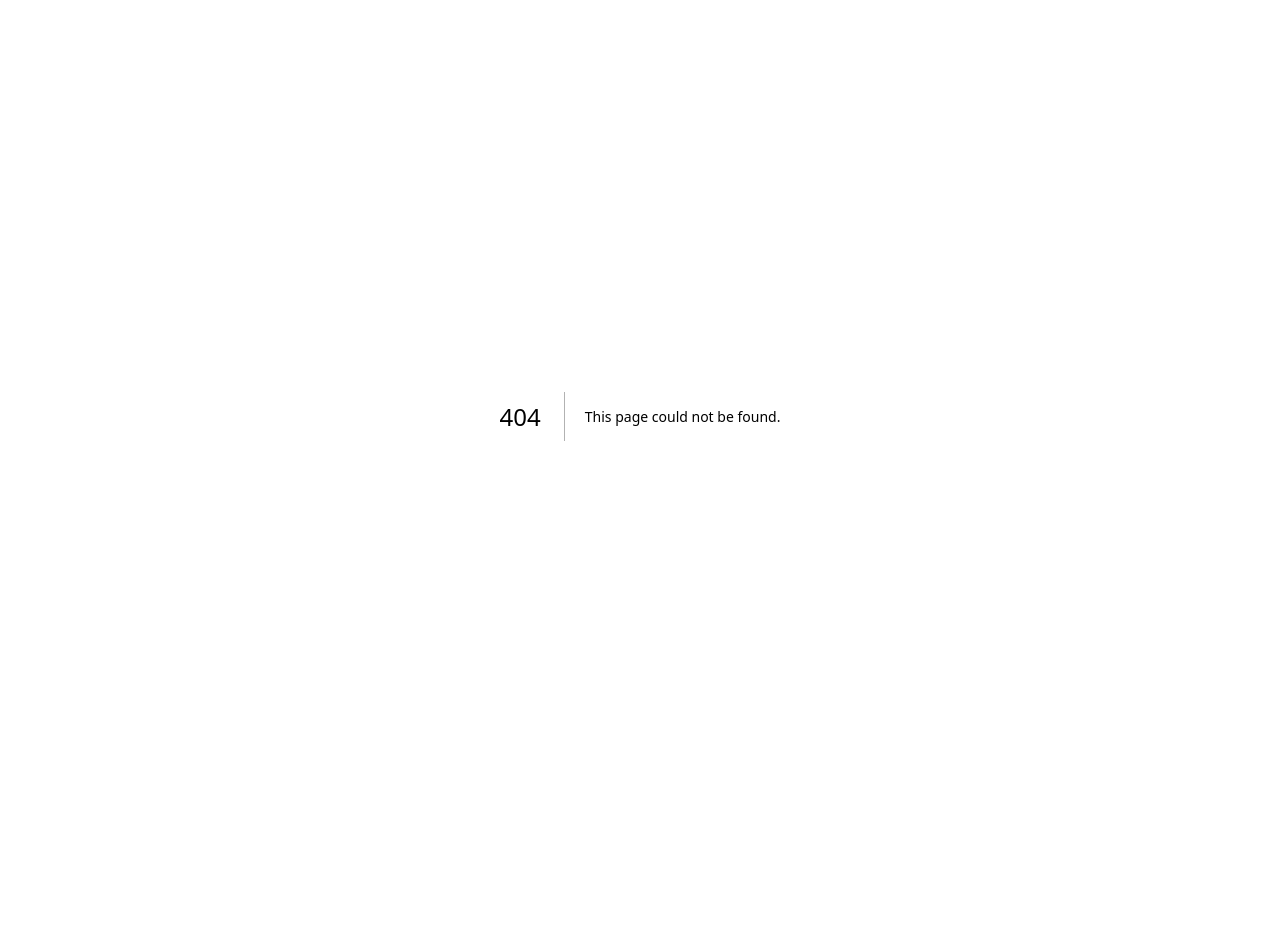
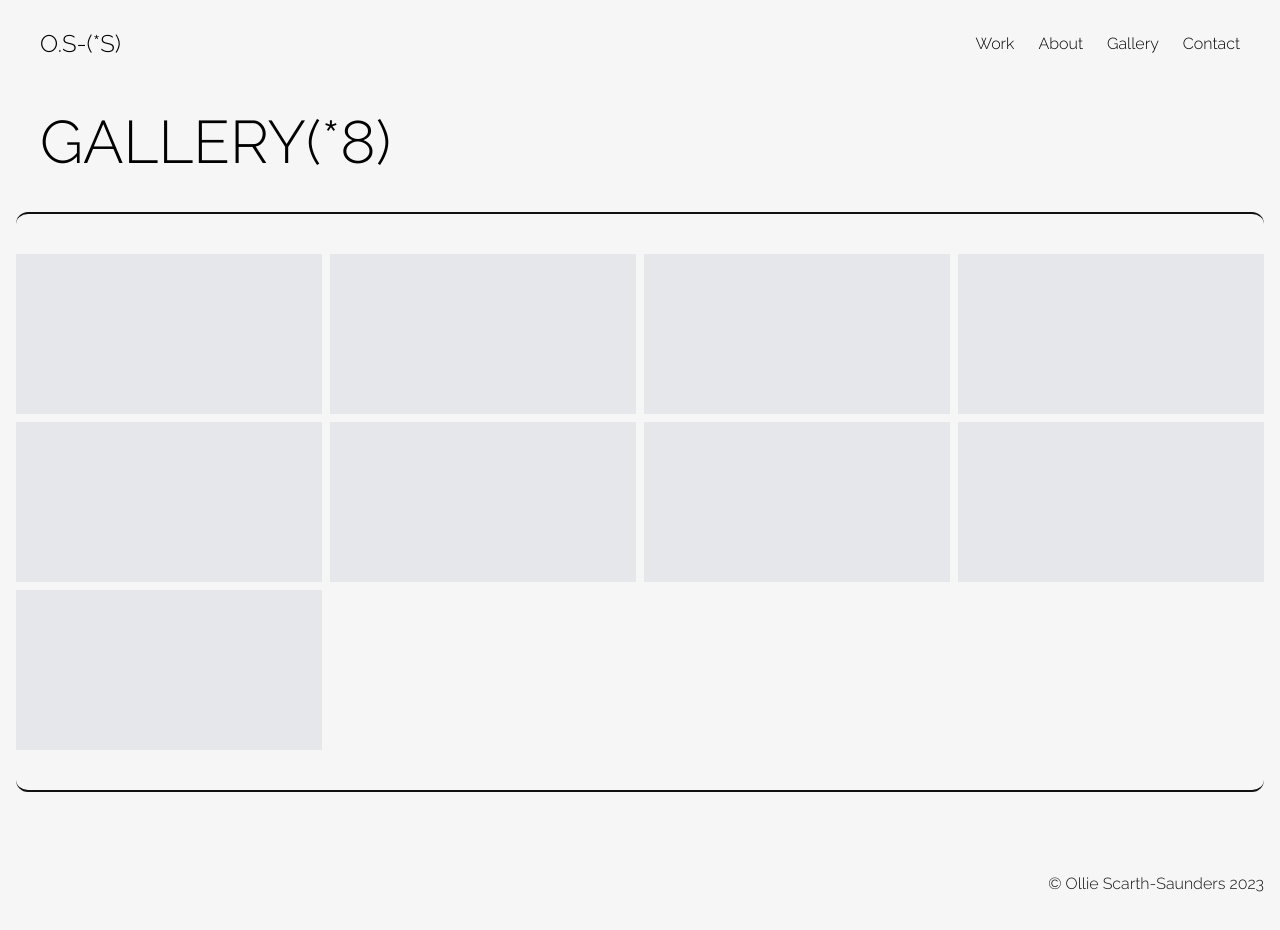
Before and after one commit to ghpaterson/ollie-scarth, a Next.js app: page /Gallery in a window 1280 px wide. Before the commit this address had no page. Shown: the top 930 px of the page. Before the commit the page ends 832 px from the top, so only its background shows below. Built offline with nearby package versions, Linux system fonts and the light colour scheme; a web font is replaced by a local one.

Commit message:
added Gallery scaffolding and conditional in Footer, contact details only rendered on landing page

```diff
--- /dev/null
+++ b/app/Gallery/page.js
@@ -0,0 +1,27 @@
+import NavBar from "@/components/NavBar";
+import Footer from "@/components/Footer";
+
+export default function Gallery() {
+  return (
+    <>
+      <NavBar />
+      <section>
+        <h1 className="font-raleway text-3xl md:text-6xl py-6 md:py-10 md:px-6">{`GALLERY(*8)`}</h1>
+      </section>
+      <section className="grid grid-cols-1 md:grid-cols-12 border-t-2 border-b-2 border-blak rounded-xl gap-2 py-10">
+        <div className="md:col-span-3 bg-gray-200 h-40 hover:bg-gray-500"></div>
+        <div className="md:col-span-3 bg-gray-200 h-40 hover:bg-gray-500"></div>
+        <div className="md:col-span-3 bg-gray-200 h-40 hover:bg-gray-500"></div>
+        <div className="md:col-span-3 bg-gray-200 h-40 hover:bg-gray-500"></div>
+        <div className="md:col-span-3 bg-gray-200 h-40 hover:bg-gray-500"></div>
+        <div className="md:col-span-3 bg-gray-200 h-40 hover:bg-gray-500"></div>
+        <div className="md:col-span-3 bg-gray-200 h-40 hover:bg-gray-500"></div>
+        <div className="md:col-span-3 bg-gray-200 h-40 hover:bg-gray-500"></div>
+        <div className="md:col-span-3 bg-gray-200 h-40 hover:bg-gray-500"></div>
+      </section>
+      <section className="py-10">
+        <Footer />
+      </section>
+    </>
+  );
+}
--- a/components/Footer.js
+++ b/components/Footer.js
@@ -1,13 +1,22 @@
+"use client";
+
 import Link from "next/link";
+import { usePathname } from "next/navigation";
 
 export default function Footer() {
+  const pathname = usePathname();
+
   const linkedinURL =
     "https://www.linkedin.com/in/oliver-scarth-saunders-619aab1b0/";
 
   const instaURL = "https://www.instagram.com/olliescarth/";
   return (
     <>
-      <div className="flex justify-start py-4 text-blak font-raleway">
+      {pathname === "/" && (
+        <div
+          id="contact-details"
+          className="flex justify-start py-4 text-blak font-raleway"
+        >
           <div>
             <p>Ollie Scarth-Saunders</p>
             <p>olliescarth686@gmail.com</p>
@@ -20,13 +29,21 @@ export default function Footer() {
               >
                 Linkedin
               </Link>
-            <Link href={instaURL} target="_blank" className="hover:text-honey">
+              <Link
+                href={instaURL}
+                target="_blank"
+                className="hover:text-honey"
+              >
                 Instagram
               </Link>
             </div>
           </div>
         </div>
-      <div className="flex justify-center md:justify-end pt-10 text-blak font-raleway">
+      )}
+      <div
+        id="copyright"
+        className="flex justify-center md:justify-end pt-10 text-blak font-raleway"
+      >
         <span>&copy; Ollie Scarth-Saunders 2023</span>
       </div>
     </>
--- a/components/NavBar.js
+++ b/components/NavBar.js
@@ -27,7 +27,7 @@ export default function NavBar() {
           <Link href={"/About"}>
             <li>About</li>
           </Link>
-          <Link href={"#"}>
+          <Link href={"/Gallery"}>
             <li>Gallery</li>
           </Link>
           <Link href={"/Contact"}>
```
Lines whose indentation alone changed are shown as unchanged.
